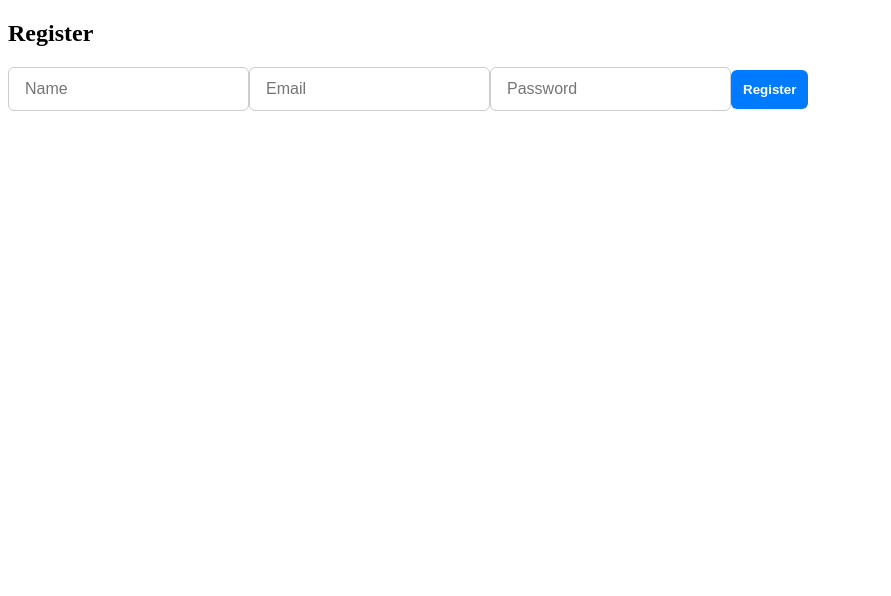
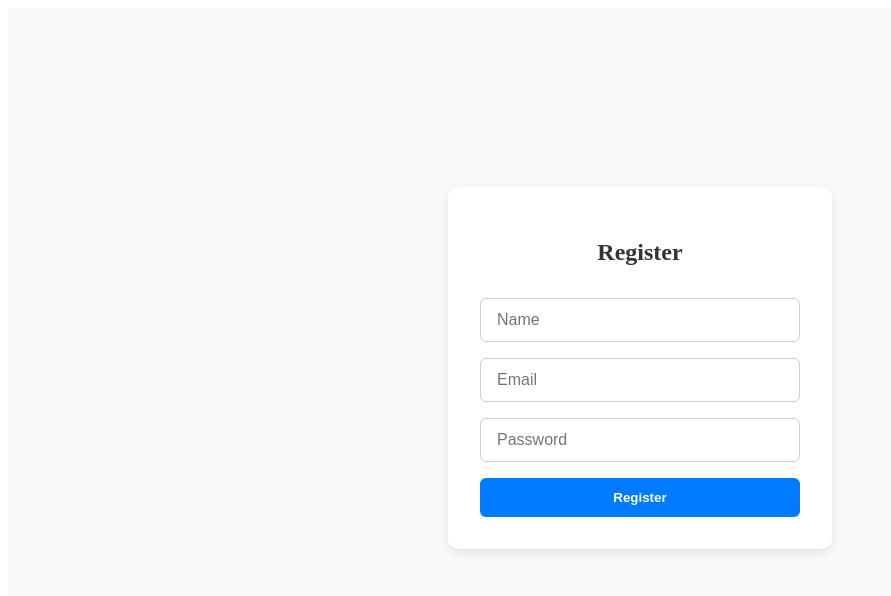
Before and after one commit to Alfiya-Simran/Webalar, a React (Vite) app in the folder client/: page /register in a window 1280 px wide. Shown: the top 596 px of the page, without its empty margins (0-891 px from the left). Built offline with nearby package versions, Linux system fonts and the light colour scheme; no server answers.

Commit message:
Update Register.jsx

```diff
--- a/client/pages/Register.jsx
+++ b/client/pages/Register.jsx
@@ -21,15 +21,32 @@ export default function Register() {
     }
   };
 
-  return (
-    <div>
+ return (
+  <div className={styles.container}>
+    <form className={styles.formBox} onSubmit={handleSubmit}>
       <h2>Register</h2>
-      <form onSubmit={handleSubmit}>
-        <input name="name" placeholder="Name" onChange={handleChange} required />
-        <input name="email" placeholder="Email" onChange={handleChange} required />
-        <input name="password" placeholder="Password" type="password" onChange={handleChange} required />
-        <button type="submit">Register</button>
-      </form>
-    </div>
-  );
+      <input
+        name="name"
+        placeholder="Name"
+        onChange={handleChange}
+        required
+      />
+      <input
+        name="email"
+        placeholder="Email"
+        onChange={handleChange}
+        required
+      />
+      <input
+        name="password"
+        type="password"
+        placeholder="Password"
+        onChange={handleChange}
+        required
+      />
+      <button type="submit">Register</button>
+    </form>
+  </div>
+);
+
 }
```
